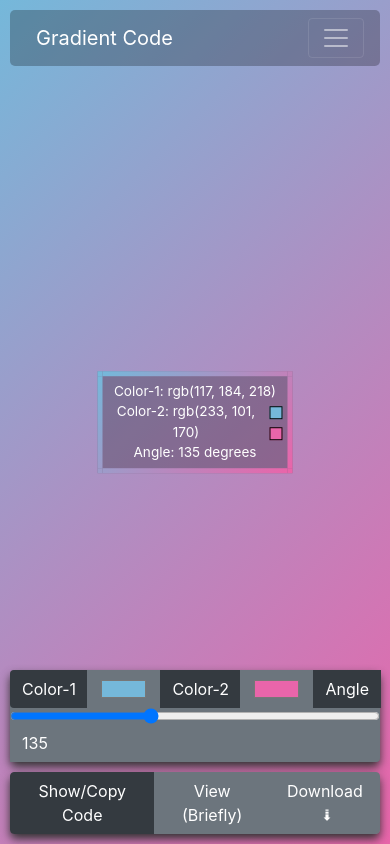
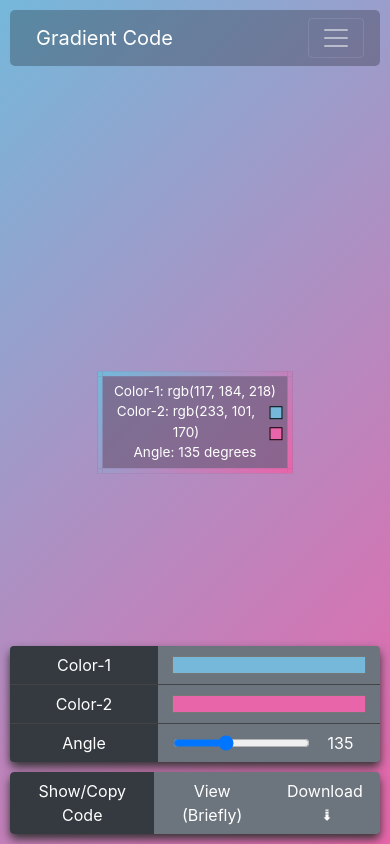
Before and after one commit to geekyorion/gradient_code, a React (Create React App) app: page /#/modify in a window 390 px wide. Built offline with nearby package versions, Linux system fonts and the light colour scheme.

Commit message:
resolved modify screen error and design

```diff
--- a/src/components/codegenerator/codegenerator.jsx
+++ b/src/components/codegenerator/codegenerator.jsx
@@ -41,8 +41,8 @@ export default class CodeGenerator extends React.Component {
     */
 
     setLocalStorage() {
-        var color = JSON.stringify({color1: this.state.color1, color2: this.state.color2})
-        localStorage.setItem(new Date().getTime(), color);
+        var color = JSON.stringify({color1: this.state.color1, color2: this.state.color2});
+        localStorage.setItem(`gradient-${new Date().getTime()}`, color);
     }
 
     generateRandom() {
--- a/src/components/gradients/gradients.jsx
+++ b/src/components/gradients/gradients.jsx
@@ -105,10 +105,13 @@ export default class Gradients extends React.Component {
     loadUserColors() {
         userColors = [];
         var colorKeys = Object.keys(localStorage);
+        colorKeys.sort().reverse();
         for (var i = 0; i <= colorKeys.length - 1; i++) {
             let key = colorKeys[i];
-            let value = localStorage.getItem(key);
-            userColors.push({ [key]: value });
+            if(key.startsWith('gradient-')) {
+                let value = localStorage.getItem(key);
+                userColors.push({ [key]: value });
+            }
         }
         var colors = getUserColors(this.state.startIndex, this.state.limitColors);
 
--- a/src/components/modify/modify.css
+++ b/src/components/modify/modify.css
@@ -5,7 +5,7 @@
 .modify-controls {
     display: flex;
     justify-content: center;
-    flex-wrap: wrap;
+    align-items: center;
 }
 
 .input-controls {
@@ -14,6 +14,17 @@
     background: #6c757d;
     border-radius: 5px;
     box-shadow: 0 5px 10px #333;
+    max-width: 650px;
+    display: flex;
+}
+
+.input-group.angle-range {
+    min-width: 200px;
+    flex-wrap: nowrap;
+}
+
+.angle-range .form-control-range {
+    margin-left: 15px;
 }
 
 .input-controls .input-group-text {
@@ -27,3 +38,42 @@
     border: none;
     color: white;
 }
+
+.angle-range-numeric {
+    min-width: 70px !important;
+    text-align: center;
+    padding-right: 6px !important;
+}
+
+.input-controls .input-group-prepend {
+    margin: 0;
+}
+
+@media (max-width: 950px) {
+    .modify-controls {
+        flex-direction: column;
+    }
+}
+
+@media (max-width: 500px) {
+    .input-controls .input-group:not(:last-child) {
+        border-bottom: 1px solid #444;
+    }
+    .input-controls {
+        flex-wrap: wrap;
+        max-width: 382px;
+    }
+    .input-controls .input-group-text {
+        width: 148px;
+        justify-content: center;
+    }
+    .input-controls .input-group-text {
+        border-radius: 0;
+    }
+    .input-controls #modify-color1 {
+        border-top-left-radius: 0.25rem;
+    }
+    .input-controls #modify-angle {
+        border-bottom-left-radius: 0.25rem;
+    }
+}
--- a/src/components/modify/modify.jsx
+++ b/src/components/modify/modify.jsx
@@ -86,6 +86,8 @@ export default class Modify extends React.Component {
                                 value={this.state.HEX_1}
                                 onChange={(e) => { this.changeColor1(e) }}
                             />
+                        </InputGroup>
+                        <InputGroup>
                             <InputGroup.Prepend>
                                 <InputGroup.Text id="modify-color2">Color-2</InputGroup.Text>
                             </InputGroup.Prepend>
@@ -94,6 +96,8 @@ export default class Modify extends React.Component {
                                 value={this.state.HEX_2}
                                 onChange={(e) => { this.changeColor2(e) }}
                             />
+                        </InputGroup>
+                        <InputGroup className="angle-range">
                             <InputGroup.Prepend>
                                 <InputGroup.Text id="modify-angle">Angle</InputGroup.Text>
                             </InputGroup.Prepend>
@@ -105,6 +109,7 @@ export default class Modify extends React.Component {
                                 onChange={(e) => { this.changeAngle(e) }}
                             />
                             <FormControl
+                                className="angle-range-numeric"
                                 type="number"
                                 min="0"
                                 max="360"
```
